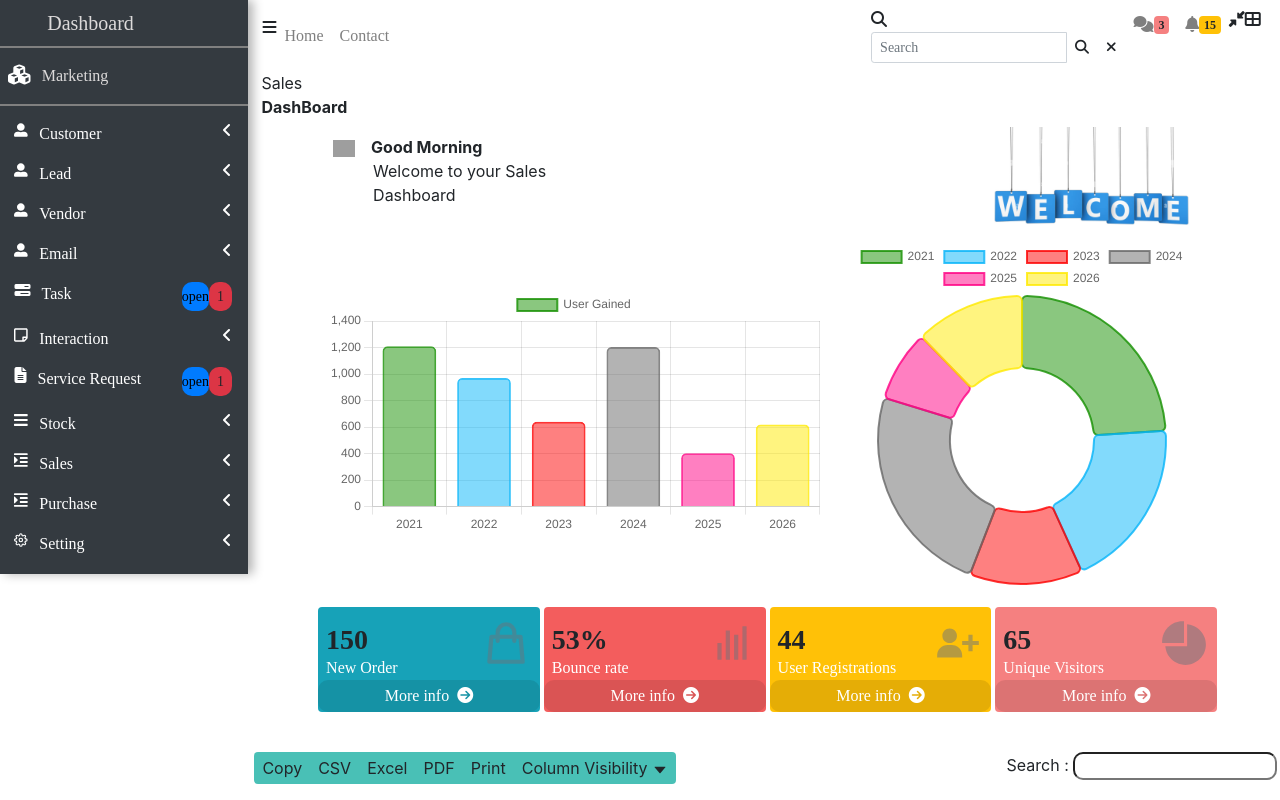
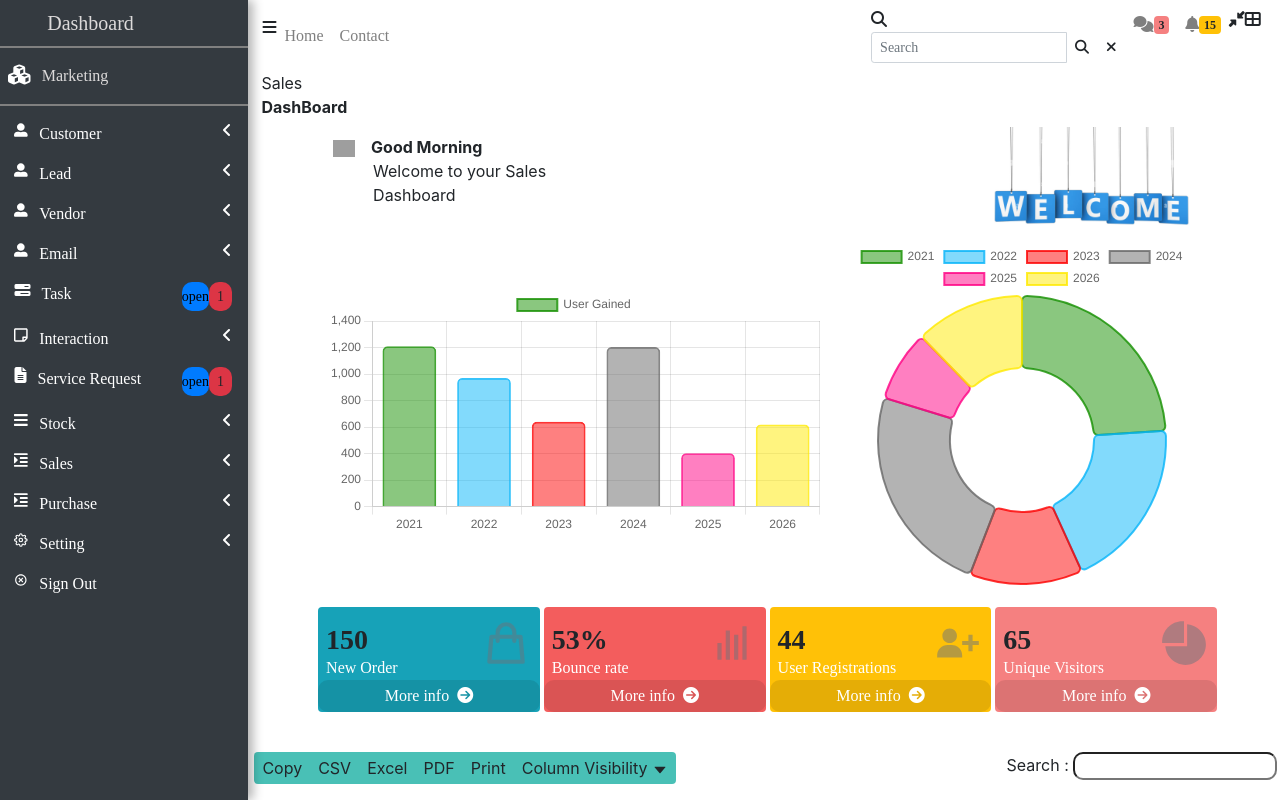
Before and after one commit to VikashSingh1372/IndsacCRMFrontend, a React (Create React App) app: page /landingpage in a window 1280 px wide. Shown: the top 800 px of the page. Built offline with nearby package versions, Linux system fonts and the light colour scheme; grey boxes are pictures that could not be loaded; some icons are missing; a web font is replaced by a local one.

Commit message:
Css error Fixed

```diff
--- a/src/Style/MainSideBar.css
+++ b/src/Style/MainSideBar.css
@@ -1,5 +1,6 @@
 .main-sidebar{
     width:15.5rem;
+    height: 100%;
     background-color: rgba(52,58,64,255);
     position: fixed;
     box-shadow: 5px 0 10px rgba(0, 0, 0, 0.3);
@@ -8,7 +9,7 @@
 }
 .sidebar{
     overflow-y: scroll;
-    height: 460px;
+    /* height: 460px; */
 }
 .sidebar::-webkit-scrollbar {
     display:none;
@@ -54,10 +55,10 @@ Link{
     color:white
 }
 p{
-    color:white !important;
+    color:white ;
 }
 .sidebar i{
-    color: white !important;
+    color: white ;
 }
 .btnclass1{
     border: none;
```
Also changed, not shown: src/Style/Landingpages1.css (deleted, +0 -8 lines).
